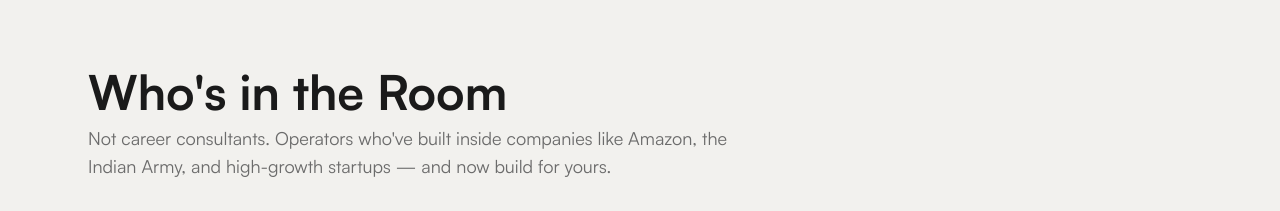
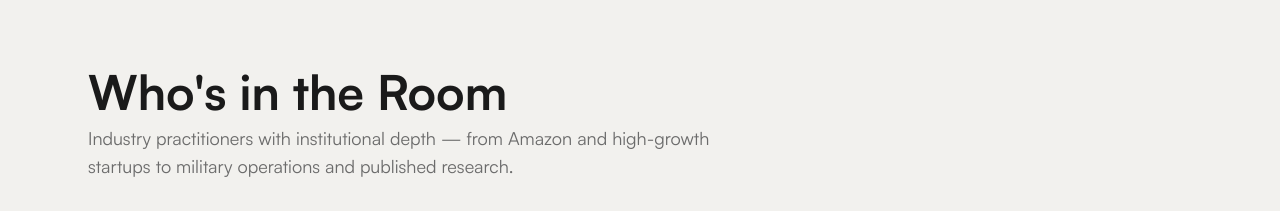
Before and after one commit to awmrakyat13/Zero2One, a React (Vite) app: page / in a window 1280 px wide. Shown: the part 2580-2791 px from the top of the page. Built offline with nearby package versions, Linux system fonts and the light colour scheme; a web font is replaced by a local one.

Commit message:
Update Team subtitle to professional phrasing
Co-Authored-By: Claude Opus 4.6 <noreply@anthropic.com>

```diff
--- a/src/App.jsx
+++ b/src/App.jsx
@@ -326,7 +326,7 @@ function HomePage() {
         <div className="max-w-6xl mx-auto px-6">
           <div className="mb-8">
             <h2 className="font-serif text-4xl md:text-5xl mb-2">Who's in the Room</h2>
-            <p className="text-[var(--color-text-muted)] text-lg max-w-2xl">Not career consultants. Operators who've built inside companies like Amazon, the Indian Army, and high-growth startups — and now build for yours.</p>
+            <p className="text-[var(--color-text-muted)] text-lg max-w-2xl">Industry practitioners with institutional depth — from Amazon and high-growth startups to military operations and published research.</p>
           </div>
           <div className="grid md:grid-cols-2 gap-8">
             {team.map((member, index) => (
```
